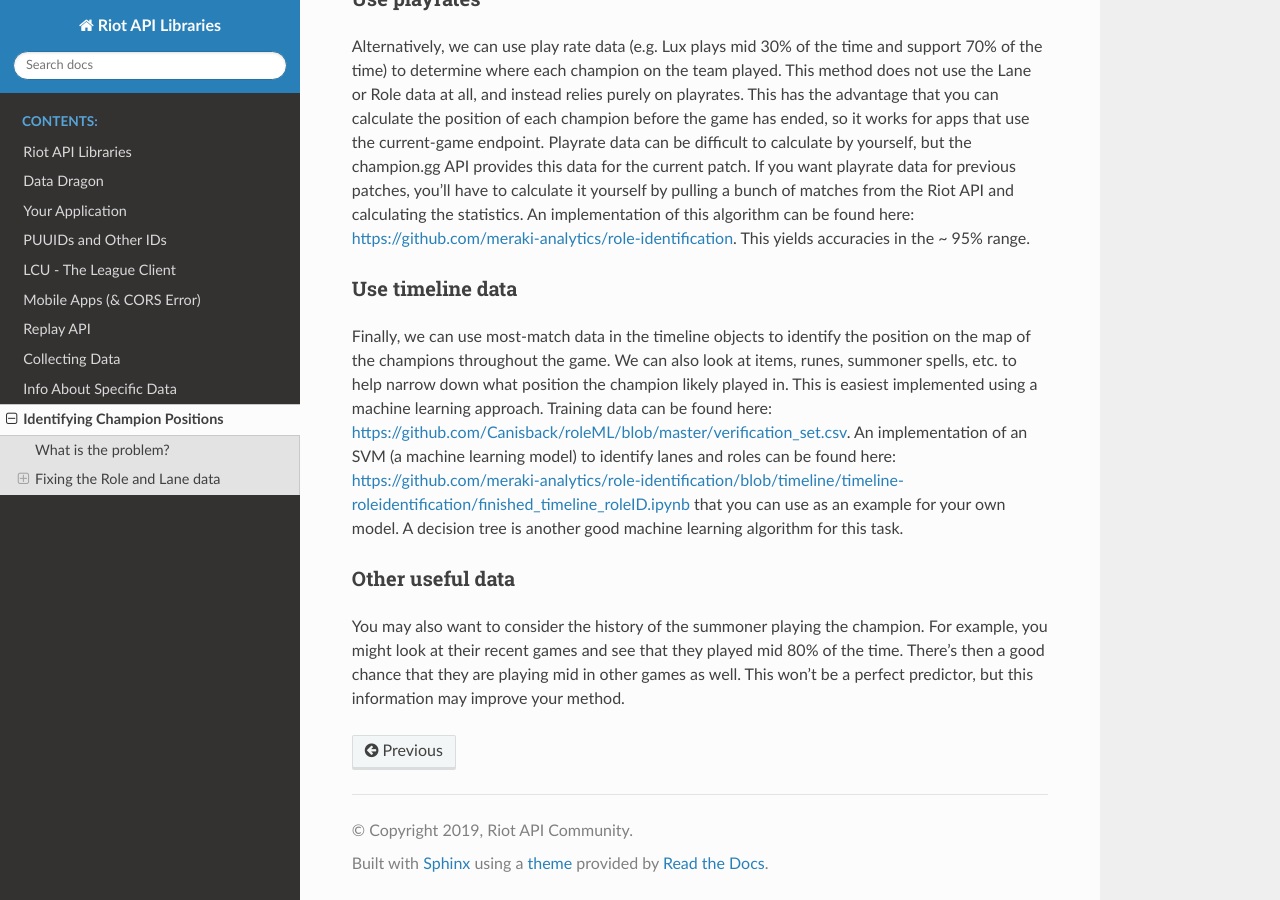
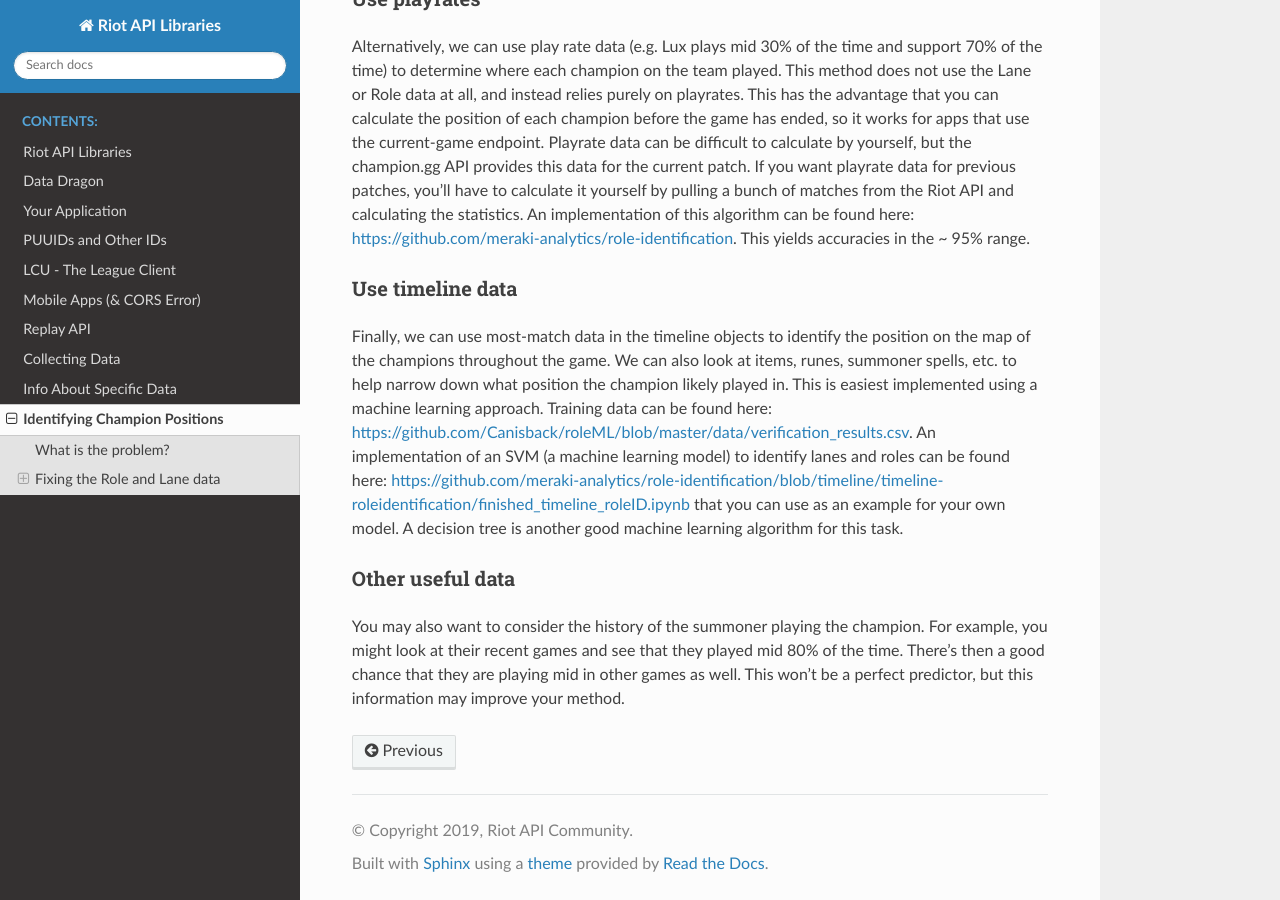
Before and after one commit to WxWatch/riot-api-libraries, a Sphinx documentation site: the page built from docs/roleid.rst, in a window 1280 px wide and 900 px high, scrolled down 1152 px. Built offline with Sphinx 7.4.7 and the Read the Docs theme 2.0.0, drawn with Linux system fonts in a browser that asks for light colours; pages that are not in the unit, such as notebooks, are missing from menus; some of the changed lines change nothing that is shown.

Commit message:
update url for verification set

```diff
--- a/docs/roleid.rst
+++ b/docs/roleid.rst
@@ -48,7 +48,7 @@ Alternatively, we can use play rate data (e.g. Lux plays mid 30% of the time and
 Use timeline data
 .................
 
-Finally, we can use most-match data in the timeline objects to identify the position on the map of the champions throughout the game. We can also look at items, runes, summoner spells, etc. to help narrow down what position the champion likely played in. This is easiest implemented using a machine learning approach. Training data can be found here: https://github.com/Canisback/roleML/blob/master/verification_set.csv. An implementation of an SVM (a machine learning model) to identify lanes and roles can be found here: https://github.com/meraki-analytics/role-identification/blob/timeline/timeline-roleidentification/finished_timeline_roleID.ipynb that you can use as an example for your own model. A decision tree is another good machine learning algorithm for this task.
+Finally, we can use most-match data in the timeline objects to identify the position on the map of the champions throughout the game. We can also look at items, runes, summoner spells, etc. to help narrow down what position the champion likely played in. This is easiest implemented using a machine learning approach. Training data can be found here: https://github.com/Canisback/roleML/blob/master/data/verification_results.csv. An implementation of an SVM (a machine learning model) to identify lanes and roles can be found here: https://github.com/meraki-analytics/role-identification/blob/timeline/timeline-roleidentification/finished_timeline_roleID.ipynb that you can use as an example for your own model. A decision tree is another good machine learning algorithm for this task.
 
 Other useful data
 .................
```
